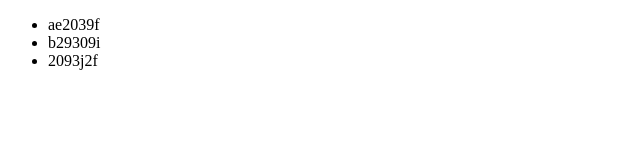
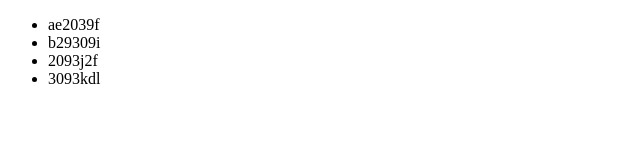
Before and after one commit to bamtron5/forkConflicts, a plain HTML site: page index.html in a window 1280 px wide. Shown: the full height of the page, 0-640 px from the left. Drawn offline with Linux system fonts and the light colour scheme.

Commit message:
Lee other change

```diff
--- a/index.html
+++ b/index.html
@@ -10,7 +10,8 @@
       var myCommits = [
         'ae2039f',
         'b29309i',
-        '2093j2f'
+        '2093j2f',
+        '3093kdl'
       ];
       var myList = document.getElementById("myList");
 
```
